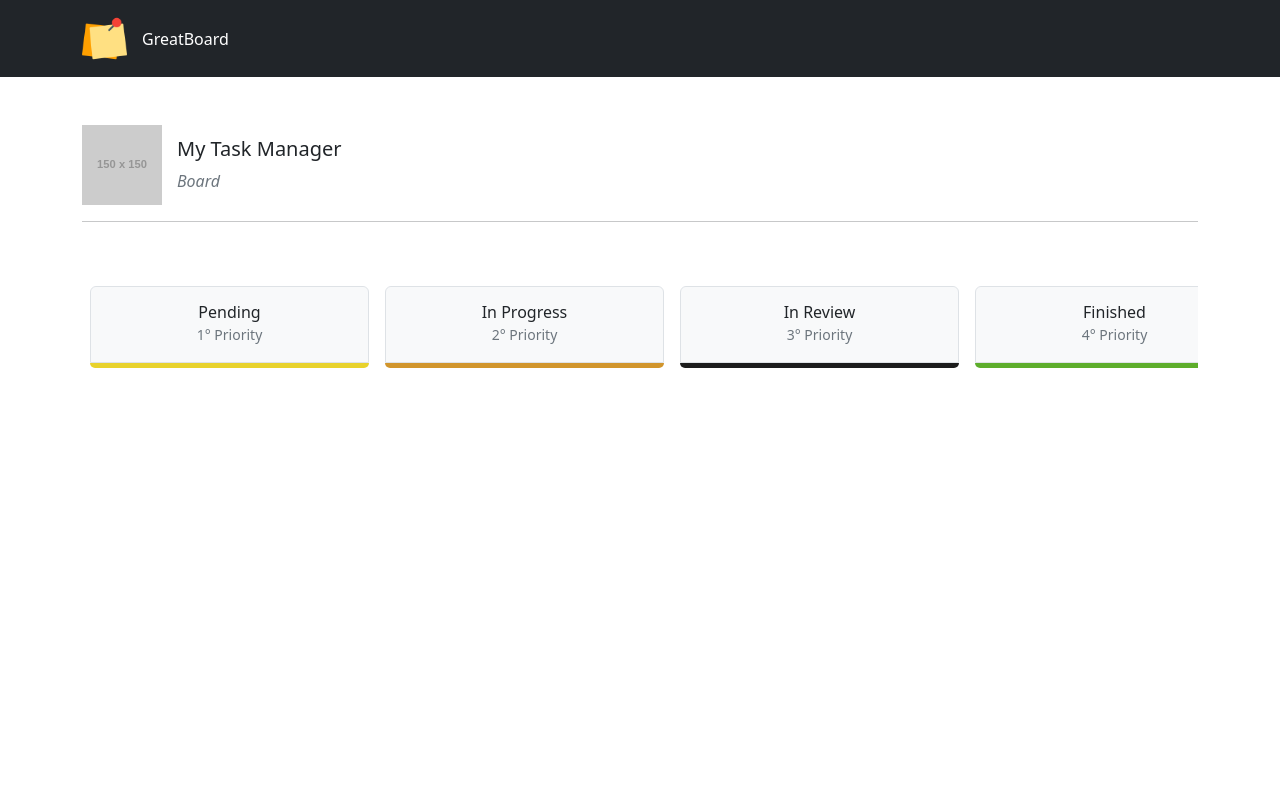
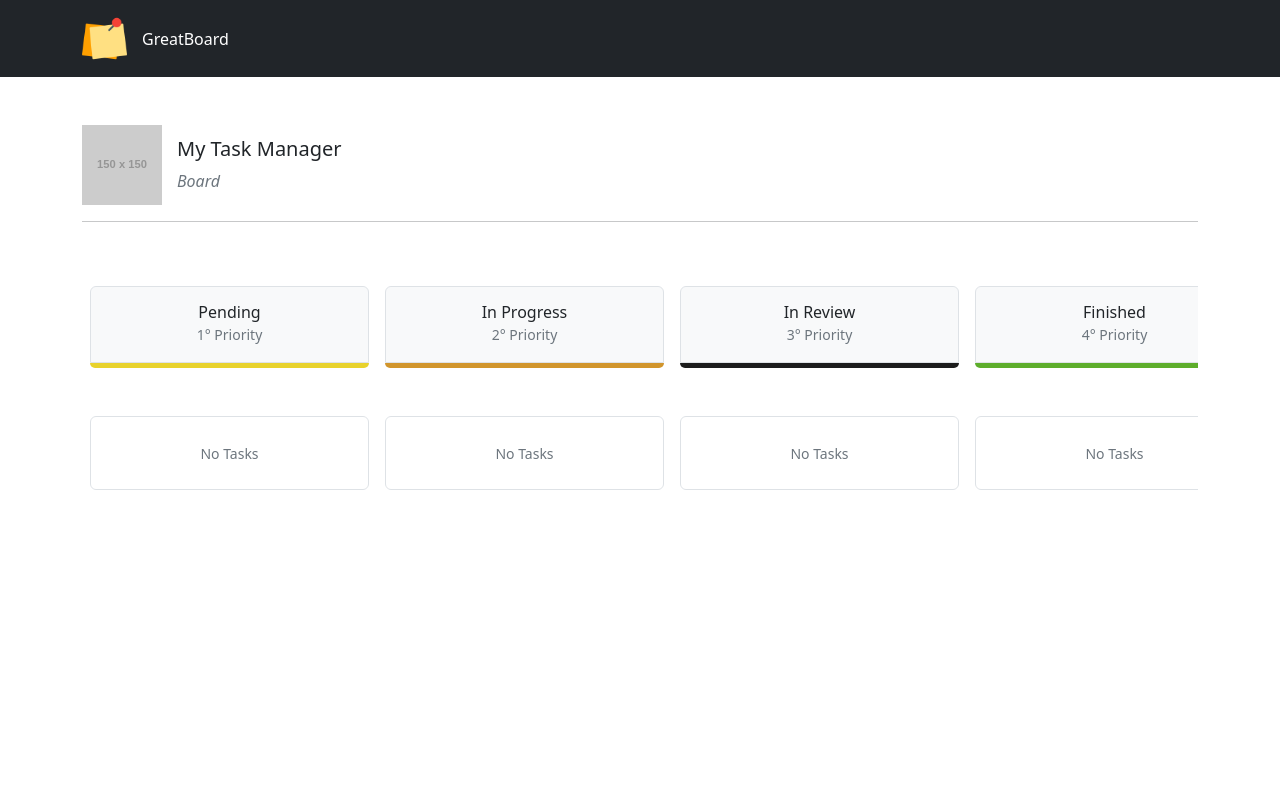
Before and after one commit to LuisRococo/task-manager-app-front, a React (Vite) app: page / in a window 1280 px wide. Shown: the top 800 px of the page. Built offline with nearby package versions, Linux system fonts and the light colour scheme.

Commit message:
add 'no tasks card' on empty task lists

```diff
--- /dev/null
+++ b/src/components/boardPage/TaskList/EmptyTaskListCard.tsx
@@ -0,0 +1,12 @@
+import React from "react";
+import "./EmptyTaskListCard.scss";
+
+export const EmptyTaskListCard: React.FC = () => {
+  return (
+    <div className="border rounded text-center p-4">
+      <p className="p-0 m-0 text-muted">
+        <small>No Tasks</small>
+      </p>
+    </div>
+  );
+};
--- a/src/components/boardPage/TaskList/TaskList.tsx
+++ b/src/components/boardPage/TaskList/TaskList.tsx
@@ -1,12 +1,15 @@
-import React from "react";
+import React, { useState } from "react";
 import "./TaskList.scss";
 import { ITaskList } from "../../../interfaces/taskList";
+import { EmptyTaskListCard } from "./EmptyTaskListCard";
 
 interface CardList {
   taskList: ITaskList;
 }
 
 export const TaskList: React.FC<CardList> = ({ taskList }) => {
+  const [tasks, setTasks] = useState([]);
+
   return (
     <div className="col-12 col-md-4 col-lg-3 mx-2 col-inside-scroll pb-4 h-100">
       <div className="w-100 mb-5">
@@ -19,6 +22,8 @@ export const TaskList: React.FC<CardList> = ({ taskList }) => {
           style={{ backgroundColor: taskList.color }}
         ></div>
       </div>
+
+      <div>{tasks.length == 0 && <EmptyTaskListCard />}</div>
     </div>
   );
 };
```
Also changed, not shown: src/components/boardPage/TaskList/EmptyTaskListCard.scss (added).
